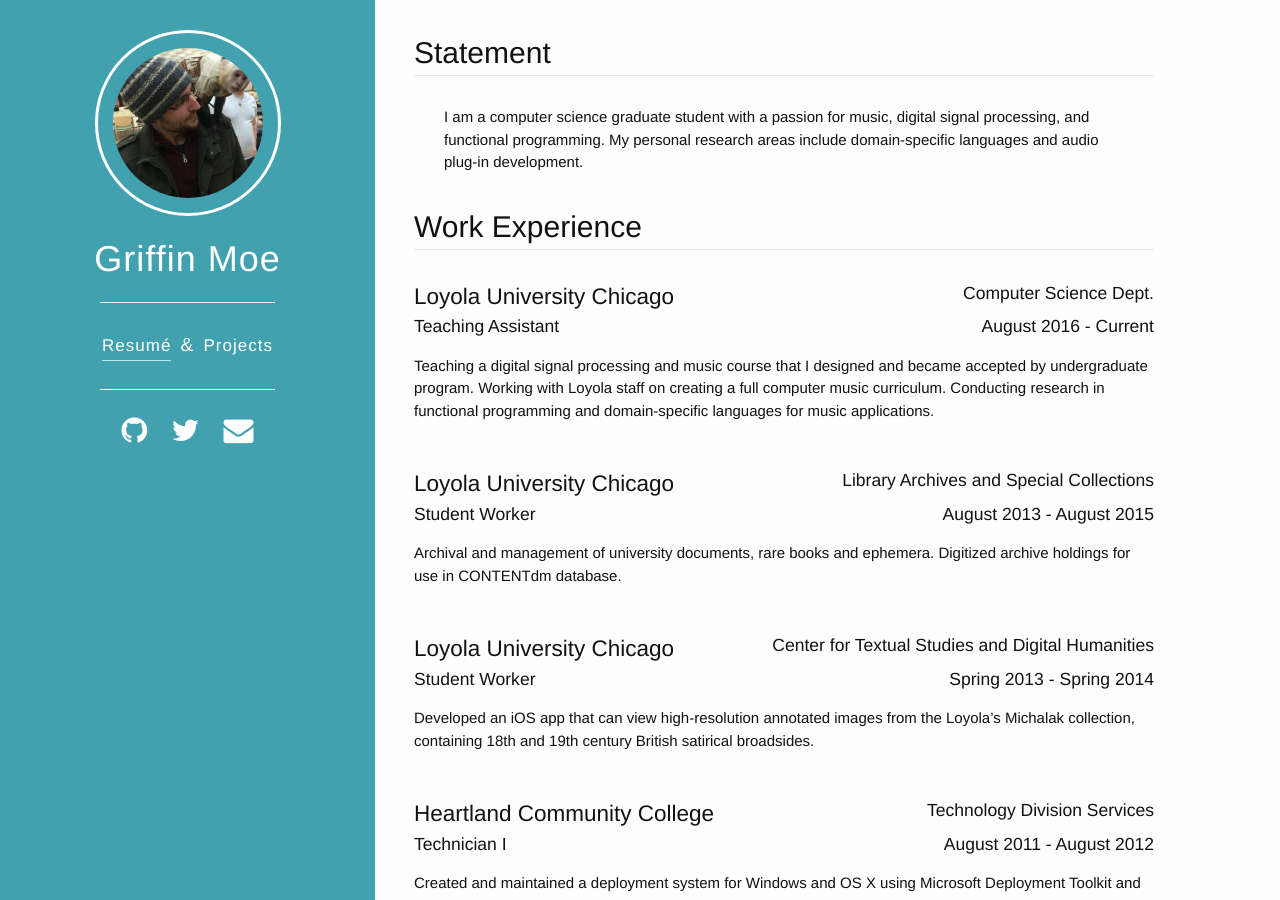
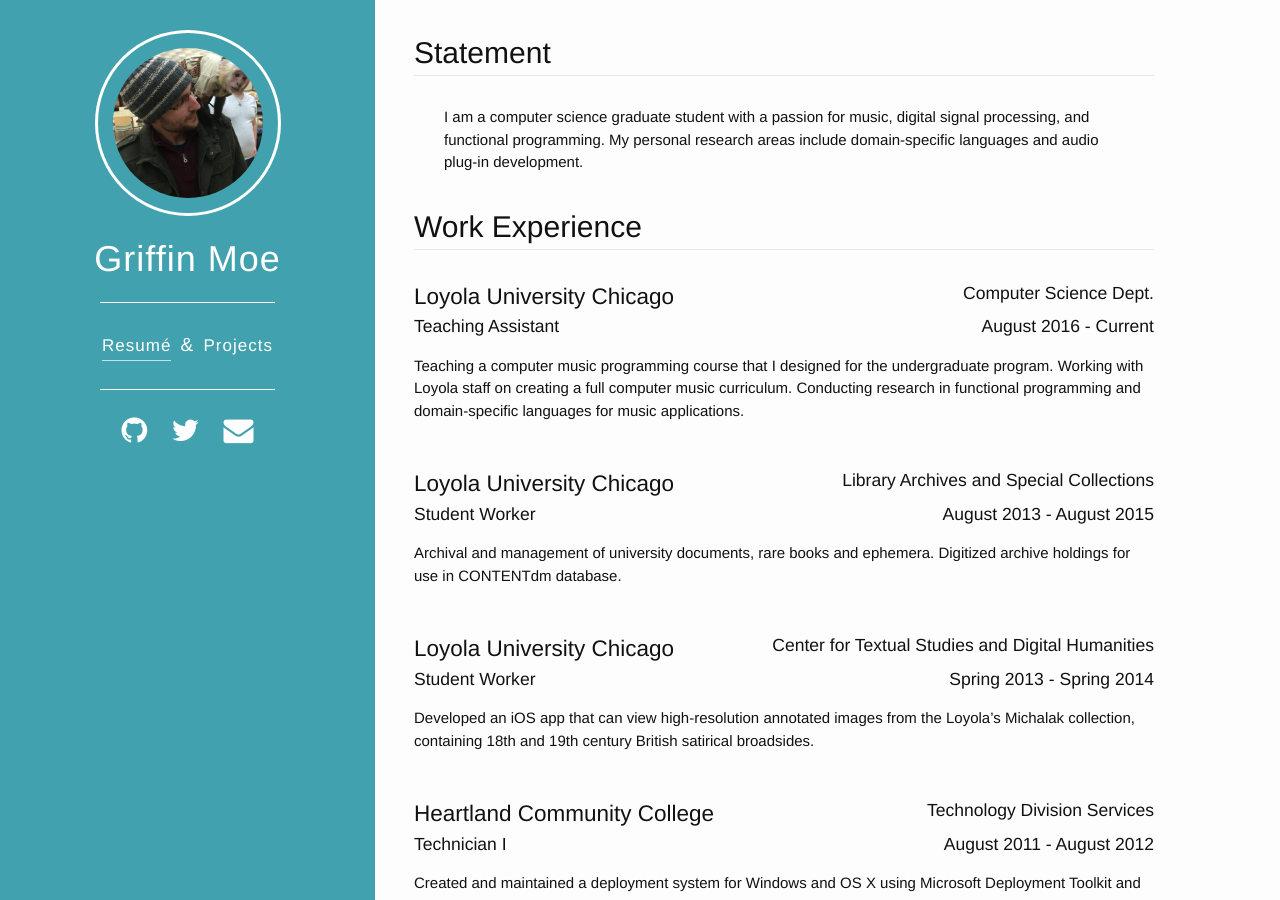
Before and after one commit to gmoe/gmoe.github.io, a Jekyll site: the page built from index.html, in a window 1280 px wide and 900 px high. Built offline with Jekyll 4.4.1, drawn with Linux system fonts in a browser that asks for light colours; some of the changed text lies outside the part shown.

Commit message:
Rephrased TA position description. Added links to footer.

```diff
--- a/_config.yml
+++ b/_config.yml
@@ -10,11 +10,14 @@ url: "http://griffinmoe.com" # the base hostname & protocol for your site
 twitter_username: griffin_moe
 github_username:  gmoe
 footer_text: >
-  Custom-made with Jekyll, hosted on GitHub.
+  Custom-made with <a href="https://jekyllrb.com/">Jekyll</a>, hosted on
+  <a href="https://github.com/gmoe/gmoe.github.io">GitHub</a>.
 
 # Build settings
 markdown: kramdown
+exclude: ["CNAME", "README.md"]
 
+# Resume content
 author:
   statement: >
     I am a computer science graduate student with a passion for music, digital
@@ -59,11 +62,10 @@ author:
       title: Teaching Assistant
       duration: August 2016 - Current
       description: >
-        Teaching a digital signal processing and music course that I designed
-        and became accepted by undergraduate program. Working with Loyola staff
-        on creating a full computer music curriculum. Conducting research in
-        functional programming and domain-specific languages for music
-        applications.
+        Teaching a computer music programming course that I designed for the
+        undergraduate program. Working with Loyola staff on creating a full
+        computer music curriculum. Conducting research in functional
+        programming and domain-specific languages for music applications.
     - work2:
       employer: Loyola University Chicago
       location: Library Archives and Special Collections
```
